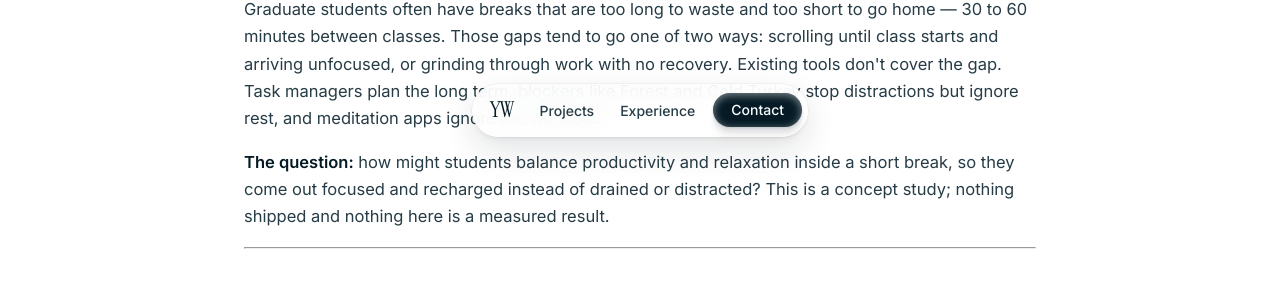
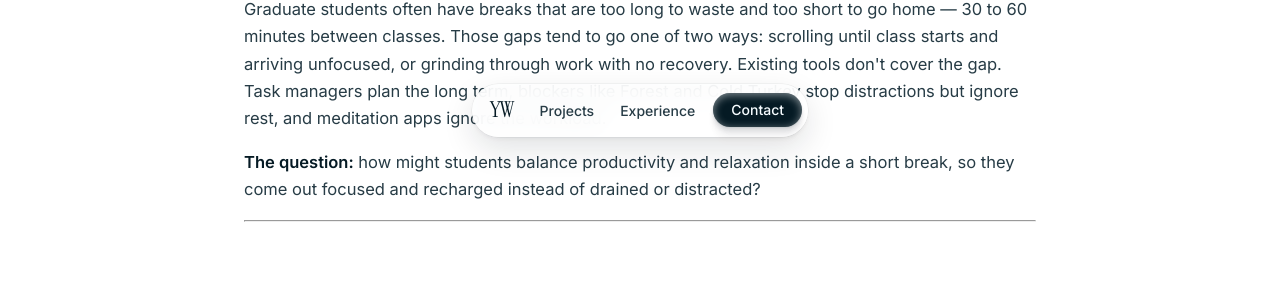
Before and after one commit to YifengWang289/YifengWang289.github.io, a plain HTML site: page projects/balancepoint.html in a window 1280 px wide. Shown: the part 643-934 px from the top of the page. Drawn offline with Linux system fonts and the light colour scheme.

Commit message:
BalancePoint: remove concept-study disclaimer and 'Where it stops' paragraph
Co-Authored-By: Claude Sonnet 5.5 <noreply@anthropic.com>

```diff
--- a/projects/balancepoint.html
+++ b/projects/balancepoint.html
@@ -25,7 +25,7 @@
 <div class="prose">
 <h2>The problem</h2>
 <p>Graduate students often have breaks that are too long to waste and too short to go home — 30 to 60 minutes between classes. Those gaps tend to go one of two ways: scrolling until class starts and arriving unfocused, or grinding through work with no recovery. Existing tools don't cover the gap. Task managers plan the long term, blockers like Forest and Cold Turkey stop distractions but ignore rest, and meditation apps ignore the workload.</p>
-<p><strong>The question:</strong> how might students balance productivity and relaxation inside a short break, so they come out focused and recharged instead of drained or distracted? This is a concept study; nothing shipped and nothing here is a measured result.</p>
+<p><strong>The question:</strong> how might students balance productivity and relaxation inside a short break, so they come out focused and recharged instead of drained or distracted?</p>
 <hr />
 <h2>What the research showed</h2>
 <p>Eight contextual interviews with graduate and early-admit students, held where they actually spend their breaks, were synthesized on an affinity-note board. Four themes came out.</p>
@@ -161,7 +161,6 @@
 <li><strong>Scoped each prototype to what it needed to teach.</strong> Black-and-white paper to test flow; hi-fi with only two live mood buttons to keep the test on the core path.</li>
 <li><strong>Turned test findings into a change list, and kept the rest visible.</strong> Three changes shipped into the prototype. The participant's other requests (clearer points, a "forbidden" icon, custom tasks) stayed open and are listed above.</li>
 </ul>
-<p><strong>Where it stops.</strong> Everything here is from interviews and a small number of prototype tests. There are no usage or retention numbers, and the app was never built, so there is no way to say whether the cycle would hold up over weeks. The open question is the one deliberately left unsolved: helping students move back into study mode after rest.</p>
 <hr />
 <h2>How the work unfolded</h2>
 <p>The research and design trail, in order:</p>
```
